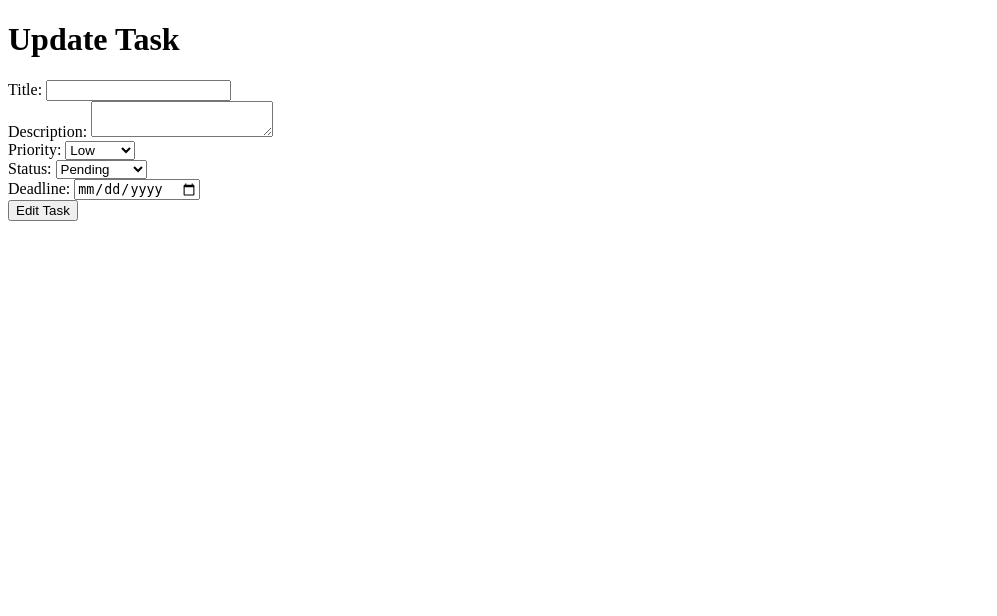
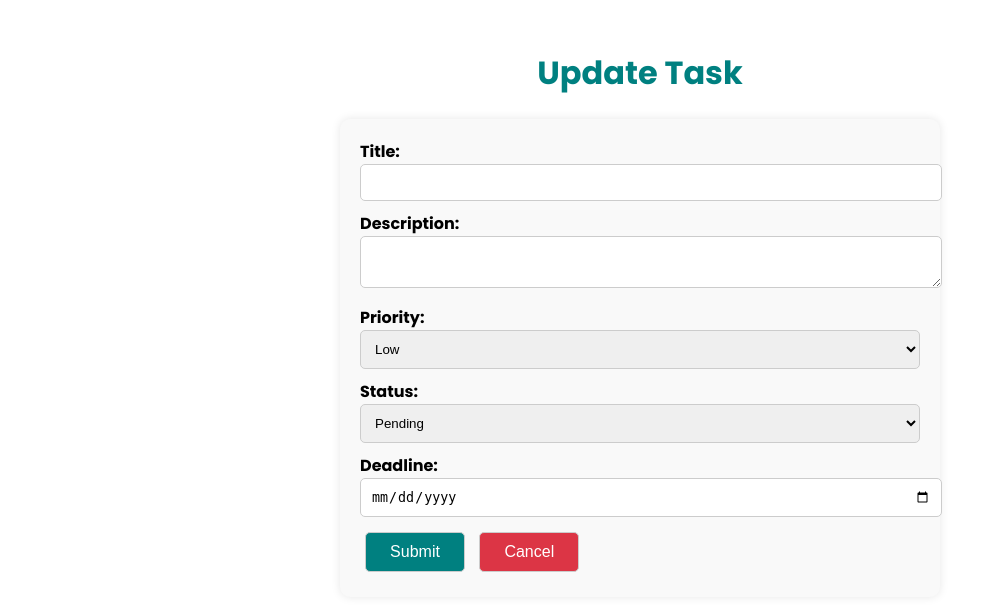
Before and after one commit to AndrewT-Tran/FocusMate, a Flask app: template flask_app/templates/update_task.html in a window 1280 px wide. Shown: the top 616 px of the page, without its empty margins (0-997 px from the left). Run offline with Flask 3, Linux system fonts and the light colour scheme; the template is opened without the code that fills it, so the values that code supplies are empty.

```diff
--- a/flask_app/static/css/button.css
+++ b/flask_app/static/css/button.css
@@ -1,4 +1,7 @@
-.button {
+.button,
+.logout-button,
+.button-red,
+.create-task-button {
     display: inline-block;
     padding: 10px 20px;
     margin: 5px;
@@ -8,24 +11,26 @@
     border-radius: 5px;
     width: 100px; /* Adjust the width value as needed */
     text-align: center; /* Center the text */
+    font-size: 16px; /* Set the font size */
 }
 
-.button:hover {
+.body {
+    font-family: 'Poppins', sans-serif;
+}
+
+.button:hover,
+.logout-button:hover,
+.button-red:hover,
+.create-task-button:hover {
     background-color: #048f7f;
 }
 
-.logout-button {
-    background-color: #dc3545; /* Red color for logout button */
-}
-
-.logout-button:hover {
-    background-color: #c82333;
-}
-
+.logout-button,
 .button-red {
     background-color: #dc3545; /* Red color for logout button */
 }
 
+.logout-button:hover,
 .button-red:hover {
     background-color: #c82333;
 }
--- a/flask_app/static/css/font.css
+++ b/flask_app/static/css/font.css
@@ -1,3 +1,5 @@
+@import url('https://fonts.googleapis.com/css2?family=Poppins:wght@100;200;300;400;500;600;700;800;900&display=swap');
+
 .poppins-thin {
   font-family: "Poppins", sans-serif;
   font-weight: 100;
--- /dev/null
+++ b/flask_app/static/css/form.css
@@ -0,0 +1,50 @@
+.container {
+    width: 100%;
+    max-width: 600px; /* Adjust the maximum width as needed */
+    margin: 0 auto; /* Center the container horizontally */
+    padding: 20px; /* Add some padding for spacing */
+}
+
+form {
+    background-color: #f9f9f9; /* Set background color for the form */
+    padding: 20px; /* Add padding for spacing */
+    border-radius: 10px; /* Add border radius for rounded corners */
+    box-shadow: 0 0 10px rgba(0, 0, 0, 0.1); /* Add box shadow for depth */
+}
+
+h1 {
+    text-align: center; /* Center the heading */
+    color: #008080; /* Set the color of the heading */
+}
+
+label {
+    font-weight: bold; /* Make labels bold */
+}
+
+input[type="text"],
+textarea,
+select,
+input[type="date"],
+button {
+    width: 100%; /* Make form elements full width */
+    padding: 10px; /* Add padding for spacing */
+    margin-bottom: 10px; /* Add margin for spacing between elements */
+    border: 1px solid #ccc; /* Add border for form elements */
+    border-radius: 5px; /* Add border radius for rounded corners */
+}
+
+button {
+    cursor: pointer; /* Change cursor to pointer for buttons */
+}
+
+.button-red {
+    margin-left: 10px; /* Add margin to the left of the button */
+}
+
+.button-red:hover {
+    background-color: #c82333; /* Change background color on hover */
+}
+
+body {
+    font-family: 'Poppins', sans-serif;
+}
--- a/flask_app/templates/login.html
+++ b/flask_app/templates/login.html
@@ -2,8 +2,9 @@
 <html>
 <head>
     <title>Login</title>
+    <link rel="stylesheet" href="{{ url_for('static', filename='css/login.css') }}">
+
     <link rel="stylesheet" type="text/css" href="{{ url_for('static', filename='css/font.css') }}">
-    <link rel="stylesheet" href="{{ url_for('static', filename='css/login.css') }}">
     <link rel="preconnect" href="https://fonts.googleapis.com">
     <link rel="preconnect" href="https://fonts.gstatic.com" crossorigin>
     <link href="https://fonts.googleapis.com/css2?family=Aleo:ital,wght@0,100..900;1,100..900&family=Nunito+Sans:ital,opsz,wght@0,6..12,200..1000;1,6..12,200..1000&family=Open+Sans:ital,wght@0,300..800;1,300..800&family=Poppins:ital,wght@0,100;0,200;0,300;0,400;0,500;0,600;0,700;0,800;0,900;1,100;1,200;1,300;1,400;1,500;1,600;1,700;1,800;1,900&family=Work+Sans:ital,wght@0,100..900;1,100..900&display=swap" rel="stylesheet">
@@ -21,6 +22,8 @@
         {% for message in get_flashed_messages(category_filter=['error']) %}
             <p style="font-weight:bold; color:red;" class="error poppins-regular">{{ message }}</p>
         {% endfor %}
+
+
         <form method="POST" action="/login" class="login-form">
             <div>
                 <label for="username" class="poppins-regular">Username:</label>
--- a/flask_app/templates/update_task.html
+++ b/flask_app/templates/update_task.html
@@ -3,9 +3,16 @@
 <head>
     <meta charset="UTF-8">
     <meta name="viewport" content="width=device-width, initial-scale=1.0">
+    <link rel="stylesheet" href="{{ url_for('static', filename='css/form.css') }}">
+    <link rel="stylesheet" href="{{ url_for('static', filename='css/button.css') }}">
+    <link rel="stylesheet" type="text/css" href="{{ url_for('static', filename='css/font.css') }}">
+    <link rel="preconnect" href="https://fonts.googleapis.com">
+    <link rel="preconnect" href="https://fonts.gstatic.com" crossorigin>
+    <link href="https://fonts.googleapis.com/css2?family=Poppins:wght@300;400;500;600;700&display=swap" rel="stylesheet">
     <title>Update Task</title>
 </head>
 <body>
+    <div class="container">
     <h1>Update Task</h1>
     <form method="POST" action="/update">
         <input type="hidden" name="task_id" value="{{ task.task_id }}">
@@ -32,7 +39,11 @@
         <label for="deadline">Deadline:</label>
         <input type="date" name="deadline" value="{{ task.deadline }}" id="deadline" required>
         <br>
-        <input type="submit" value="Edit Task">
+
+        <button type="submit" class="create-task-button">Submit</button>
+<button type="button" class="button button-red" onclick="window.location.href='/'">Cancel</button>
+
     </form>
+    </div>
 </body>
 </html>
```
Also changed, not shown: other parts of flask_app/static/css/font.css (+0 -48 lines), flask_app/controllers/task_controller.py (+5 -2 lines), flask_app/controllers/user_controller.py (+5 -4 lines), flask_app/templates/create_task.html (+9 -3 lines). Lines whose indentation alone changed are shown as unchanged.
